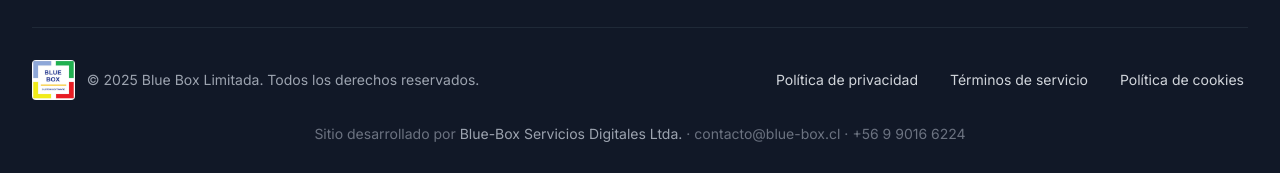
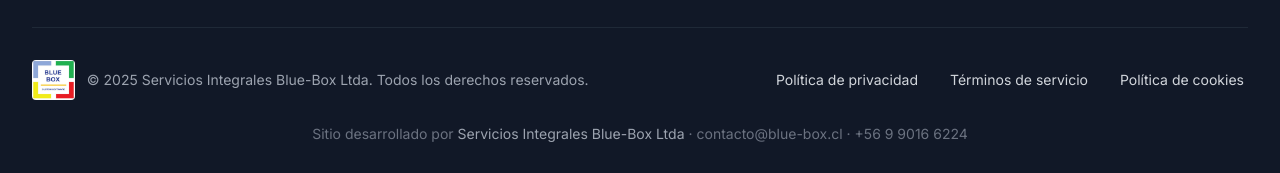
Before and after one commit to cookiecodespy/Ez_webpage, a React (Vite) app: page /servicios/agenciamiento-aduanas in a window 1280 px wide. Shown: the part 3797-3970 px from the top of the page. Built offline with nearby package versions, Linux system fonts and the light colour scheme.

Commit message:
Fix: Actualizar nombre a Servicios Integrales Blue-Box Ltda en footer

```diff
--- a/src/components/Footer.tsx
+++ b/src/components/Footer.tsx
@@ -163,12 +163,12 @@ const Footer = () => {
             <div className="flex items-center gap-3">
               <img
                 src={`${import.meta.env.BASE_URL}bluebox-logo.jpg`}
-                alt="Blue Box Limitada"
+                alt="Servicios Integrales Blue-Box Ltda"
                 className="h-10 w-auto rounded"
                 loading="lazy"
               />
               <p className="text-gray-400 text-sm">
-                © 2025 Blue Box Limitada. Todos los derechos reservados.
+                © 2025 Servicios Integrales Blue-Box Ltda. Todos los derechos reservados.
               </p>
             </div>
             <div className="flex space-x-6 text-sm">
@@ -203,7 +203,7 @@ const Footer = () => {
           </div>
           <div className="mt-6 text-center">
             <p className="text-gray-500 text-sm">
-              Sitio desarrollado por <span className="text-gray-400">Blue-Box Servicios Digitales Ltda.</span> ·
+              Sitio desarrollado por <span className="text-gray-400">Servicios Integrales Blue-Box Ltda</span> ·
               <a href="mailto:contacto@blue-box.cl" className="hover:text-gray-300 transition-colors ml-1">contacto@blue-box.cl</a> ·
               <a href="tel:+56990166224" className="hover:text-gray-300 transition-colors ml-1">+56 9 9016 6224</a>
             </p>
```
